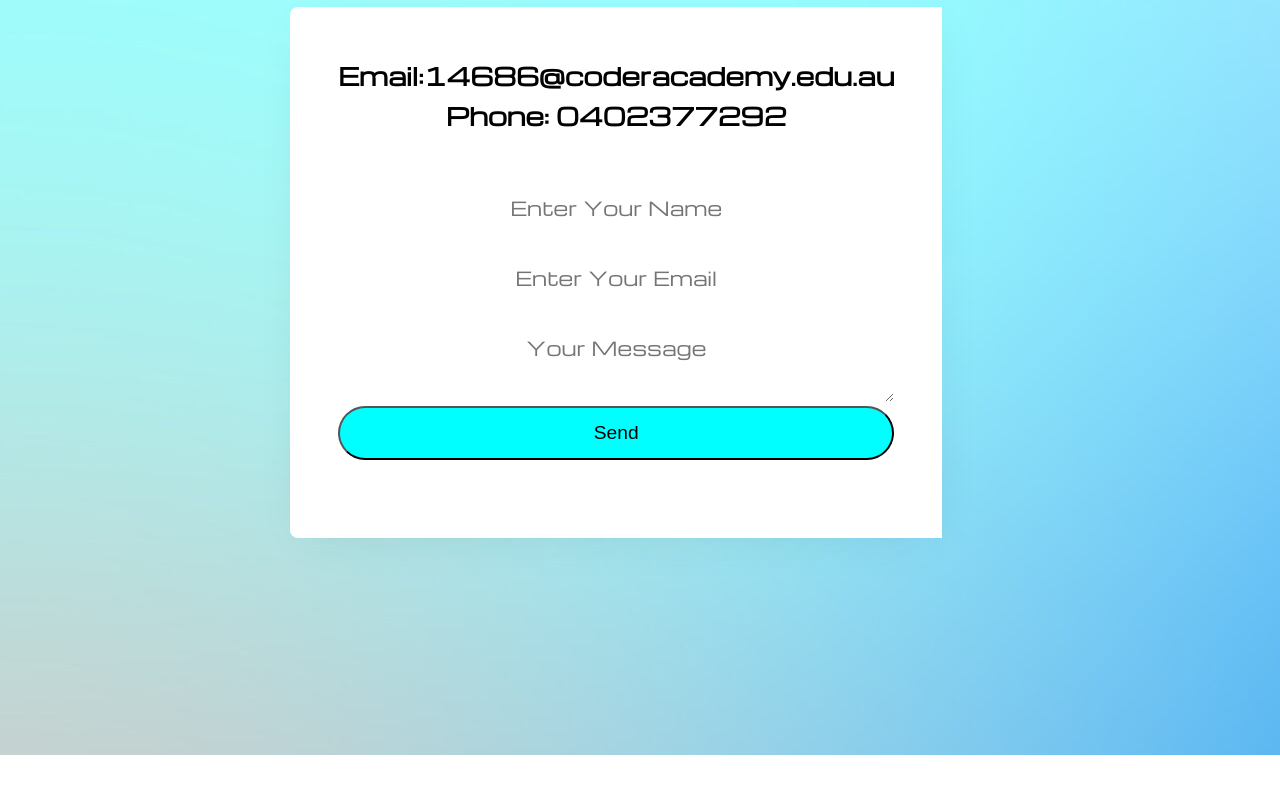
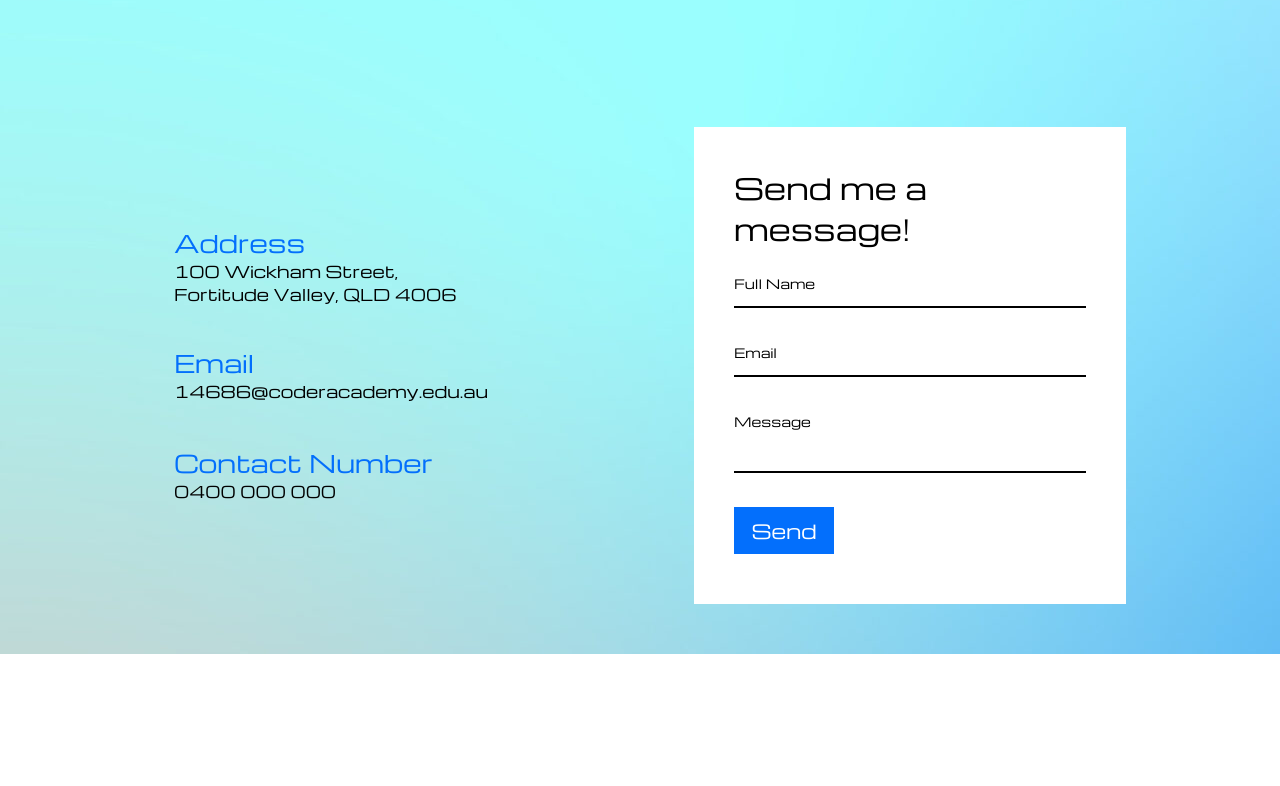
Before and after one commit to zxeni1/ZacXenitopoulos_T1A2, a plain HTML site: page Pages/contact.html in a window 1280 px wide. Shown: the part 327-1113 px from the top of the page. After the commit the page ends 1051 px from the top, so only its background shows below. Drawn offline with nearby package versions, Linux system fonts and the light colour scheme.

Commit message:
second to final commit

```diff
--- a/Pages/contact.css
+++ b/Pages/contact.css
@@ -1,3 +1,4 @@
+/*Imported text style from google fonts*/
 @import url('https://fonts.googleapis.com/css2?family=Michroma&display=swap');
 
 * {
@@ -42,6 +43,7 @@ body {
     position: relative;
     text-transform: uppercase;
 }
+/*drop down nav after*/
 .menu li a::after {
     content: "";
     position: absolute;
@@ -55,6 +57,7 @@ body {
 .menu li a:hover:after {
     width: 100%;
 }
+/*Nav menu open/close*/
 .open-menu , .close-menu {
     position: absolute;
     color: black;
@@ -71,10 +74,155 @@ body {
     top: 20px;
     right: 20px;
 }
+/*Pseudo class for elements selected*/
 #check {
     display: none;
 }
-@media(max-width: 610px) {
+.contact {
+    position: relative;
+    min-height: 100vh;
+    padding: 50px 100px;
+    display: flex;
+    justify-content: center;
+    align-items: center;
+    flex-direction: column;
+}
+.contact .content {
+    max-width: 800px;
+    text-align: center;
+}
+.contact .content h2 {
+    font-size: 3rem;
+    font-weight: 600;
+}
+.contact .content p {
+    font-size: 1.5rem;
+    font-weight: 300;
+    margin-top: 20px;
+    margin-bottom: 100px;
+}
+.container {
+    width: 100%;
+    display: flex;
+    justify-content: center;
+    align-items: center;
+    margin-top: 30px;
+}
+.container .contactinfo {
+    width: 50%;
+    display: flex;
+    flex-direction: column;
+}
+.container .contactinfo .box {
+    position: relative;
+    padding: 20px 0;
+    display: flex;
+}
+.container .contactinfo .box .icon {
+    min-height: 60px;
+    height: 60px;
+    display: flex;
+    justify-content: center;
+    align-items: center;
+    font-size: 2rem;
+}
+.container .contactinfo .box .text {
+    display: flex;
+    margin-left: 20px;
+    flex-direction: column;
+    font-weight: 300;
+}
+.container .contactinfo .box .text h3 {
+    font-weight: 500;
+    font-size: 1.5rem;
+    color: rgb(3, 111, 252);
+}
+.contactform {
+    width: 40%;
+    padding: 40px;
+    background-color: white;
+}
+.contactform h2 {
+    font-size: 1.8rem;
+    font-weight: 500;
+}
+.contactform .inputbox {
+    position: relative;
+    width: 100%;
+    margin-top: 10px;
+}
+.contactform .inputbox input, .contactform .inputbox textarea{
+    width: 100%;
+    padding: 5px 0;
+    font-size: 1.2rem;
+    margin: 10px 0;
+    border: none;
+    border-bottom: 2px solid black;
+    outline: none;
+    resize: none;
+    font-family: michroma;
+}
+.contactform .inputbox span {
+   position: absolute;
+   left: 0;
+   padding: 5px 0;
+   font-size: 0.8rem;
+   margin: 10px 0;
+   pointer-events: none;
+   transition: 0.5s;
+   color: black;
+}
+/*valid/foxus for transitions of text upon input of text*/
+.contactform .inputbox input:focus ~ span,
+.contactform .inputbox input:valid ~ span
+.contactform .inputbox textarea:focus ~ span,
+.contactform .inputbox textarea:valid ~ span {
+ font-size: 1rem;
+ transform:  translateY(-20px);
+
+}
+/*Input type for suibmit button NOT IN USE*/
+.contactform .inputbox input[type="submit"] {
+    width: 100px;
+    background-color: rgb(3, 111, 252);
+    color: white;
+    border: none;
+    cursor: pointer;
+    padding: 10px;
+}
+footer {
+    background-color: white;
+    padding: 35px;
+    text-align: center;
+}
+.social {
+    display: flex;
+    justify-content: center
+}
+.social a {
+    margin: 0 60px;
+    color: black;
+    font-size: 24px;
+}
+/*Media widths for 990px*/
+@media (max-width: 990px) {
+    .contact {
+        padding: 50px;
+    }
+    .container {
+        flex-direction: column;
+    }
+    .container .contactinfo {
+        margin-bottom: 40px;
+
+    }
+    .container .contactinfo, .contactform {
+        width: 100%;
+    }
+}
+/*Media widths for 610px*/
+@media only screen and (max-width: 610px){
+
     .menu {
      flex-direction: column;
      align-items: center;
@@ -100,110 +248,11 @@ body {
     #check:checked ~ .menu {
      right: 0;
     }
-   .contact-form .main {
-    flex-direction: column;
+    .blog-box {
+     margin: 20px 10px;
+     width: 100%;
     }
-   .contact-form form {
-    margin-top: 30px;
-    margin-bottom: 10px;
-   }
-   .content {
-    border-top-left-radius: 8px;
-    border-top-right-radius: 8px;
+    #blog {
+     padding: 20px;
     }
  }
-footer {
-    background-color: white;
-    padding: 35px;
-    text-align: center;
-}
-.social {
-    display: flex;
-    justify-content: center
-}
-.social a {
-    margin: 0 60px;
-    color: black;
-    font-size: 24px;
-}
-.contact-form {
-    position: relative;
-    min-height: 100vh;
-    z-index: 0;
-    padding: 30px;
-    justify-content: center;
-    display: grid;
-    grid-template-rows: 1fr auto 1fr;
-}
-.container {
-    max-width: 700px;
-    margin-top: 0 auto;
-}
-.contact-form h1 {
-    text-align: center;
-    font-size: 2.5rem;
-    margin-top: 100px;
-}
-
-.contact-form h2 {
-    line-height: 40px;
-    margin-bottom: 5px;
-    font-size: 1.5rem;
-    font-weight: 600;
-    text-align: center;
-}
-
-.contact-form .main {
-    position: relative;
-    display: flex;
-    margin: 30px 0;
-}
-
-.content {
-    flex-basis: 50%;
-    padding: 3em 3em;
-    background: white;
-    box-shadow: 2px 9px 49px -17px rgba(0,0,0,0.1);
-    border-top-left-radius: 8px;
-    border-bottom-left-radius: 8px;
-}
-
-.btn, button, input {
-border-radius: 35px;
-}
-.btn:hover,button:hover {
-    color: black;
-    transition: 0.5s ease;
-}
-.contact-form form {
-    margin: 30px 0;
-}
-.contact-form input, textarea {
-    outline: none;
-    margin-top: 15px;
-    font-stretch: 16px;
-    color: #999;
-    padding: 14px 20px;
-    width: 100%;
-    display: inline-block;
-    box-sizing: border-box;
-    border: none;
-    background-color: rgb(255, 255, 255);
-    transition: 0.5s ease;
-    font-family: michroma;
-    font-size: 1.2rem;
-    text-align: center;
-}
-.contact-form input:focus {
-    background: white;
-    border: 1px solid black;
-}
-.contact-form button {
-    font-size: 1.2rem;
-    color: black;
-    width: 100%;
-    background-color: aqua;
-    font-weight: 600px;
-    transition: 0.5s ease;
-    padding: 14px 15px;
-}
--- a/Pages/contact.html
+++ b/Pages/contact.html
@@ -1,14 +1,23 @@
 <!DOCTYPE html>
 <html lang="en">
+
+        <!--Header compontnet comprising of - short cut image, title name and fontawesome for footer-->
+
 <head>
     <meta charset="UTF-8">
+    <link rel="shortcut icon" type="x-icon" href="../Images/Logo.png"
     <meta name="viewport" content="width=device-width, initial-scale=1.0">
     <title>Zac Xenitopoulos Portfolio</title>
     <link rel="stylesheet" href="contact.css">
-
     <link rel="stylesheet" href="https://cdnjs.cloudflare.com/ajax/libs/font-awesome/6.4.2/css/all.min.css"integrity="sha512-z3gLpd7yknf1YoNbCzqRKc4qyor8gaKU1qmn+CShxbuBusANI9QpRohGBreCFkKxLhei6S9CQXFEbbKuqLg0DA==" crossorigin="anonymous" referrerpolicy="no-referrer" />
 </head>
+
+<!--Header, section for contact-->
+
 <body>
+
+    <!--Header-->
+
     <header>
         <nav>
             <ul class="nav-bar">
@@ -26,23 +35,68 @@
         </nav>
     </header>
     <main>
-        <div class="contact-form">
-            <h1>Contact Me!</h1>
+
+        <!--contact me section comprising of 3 diffrent contact details-->
+
+        <section class="contact">
+            <div class="content">
+                <h2>Lets get In touch!</h2>
+                <p>Please reach out to me via the below contact form.<br>I am excited to work with you on your next project!</p>
+            </div>
             <div class="container">
-                <div class="main">
-                    <div class="content">
-                        <h2>Email:14686@coderacademy.edu.au Phone: 0402377292 </h2>
-                        <form method="post">
-                            <input type="text" name="name" placeholder="Enter Your Name">
-                            <input type="email" name="name" placeholder="Enter Your Email">
-                            <textarea name="message" placeholder="Your Message"></textarea>
-                            <button type="submit" class="btn">Send <i class="fas fa-paper-plane"></i></button>
-                        </form>
+                <div class="contactinfo">
+                    <div class="box">
+                        <div class="icon"><i class="fa fa-map-marker" aria-hidden="true"></i></div>
+                        <div class="text">
+                            <h3>Address</h3>
+                            <p>100 Wickham Street,<br>Fortitude Valley, QLD 4006</p>
+                        </div>
+                    </div>
+                    <div class="box">
+                        <div class="icon"><i class="fa fa-envelope" aria-hidden="true"></i></div>
+                        <div class="text">
+                            <h3>Email</h3>
+                            <p>14686@coderacademy.edu.au</p>
+                        </div>
+                    </div>
+                    <div class="box">
+                        <div class="icon"><i class="fa fa-phone" aria-hidden="true"></i></div>
+                        <div class="text">
+                            <h3>Contact Number</h3>
+                            <p>0400 000 000</p>
+                        </div>
                     </div>
                 </div>
+
+                <!--Input types for contact form-->
+
+                <div class="contactform">
+                    <form>
+                        <h2>Send me a message!</h2>
+                        <div class="inputbox">
+                            <input type="text" name="" required="required">
+                            <span>Full Name</span>
+                        </div>
+                        <div class="inputbox">
+                            <input type="text" name="" required="required">
+                            <span>Email</span>
+                        </div>
+                        <div class="inputbox">
+                            <textarea required="required"></textarea>
+                            <span>Message</span>
+                        </div>
+                        <div class="inputbox">
+                            <input type="submit" name="" value="Send">
+                        </div>
+                    </form>
+                </div>
             </div>
-        </div>
+        </section>
+
     </main>
+
+    <!--footer - fontawesome links to socials and professional accounts -->
+
     <footer>
         <div class="social">
             <a href="https://www.instagram.com/zxeni_/?hl=en" target="_blank">
```
Also changed, not shown: Pages/Index.html (+25 -0 lines), Pages/about.css (+13 -3 lines), Pages/about.html (+13 -3 lines), Pages/blog.css (+8 -32 lines), Pages/blog.html (+13 -4 lines), Pages/index.css (+6 -14 lines), Pages/skills.css (+14 -42 lines), Pages/skills.html (+13 -7 lines), Documents/Blog.png (added), Documents/Home Page.jpg (added), Documents/SiteMapPortfolio.jpg (added), Documents/about.png (added), Documents/contact.png (added), Documents/skills.png (added), 1 other file. Lines whose indentation alone changed are shown as unchanged.
